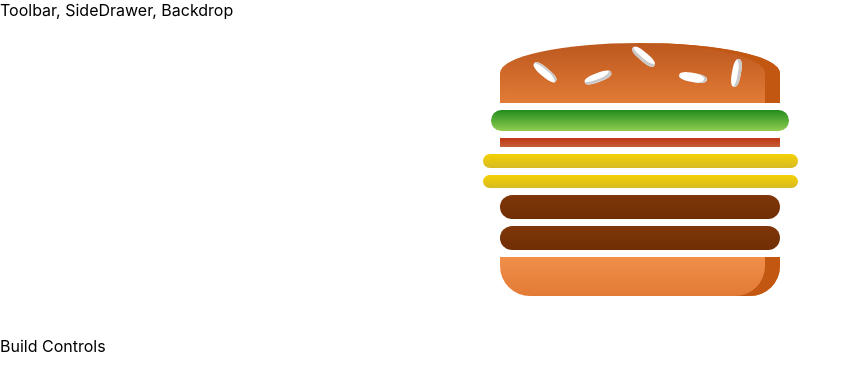
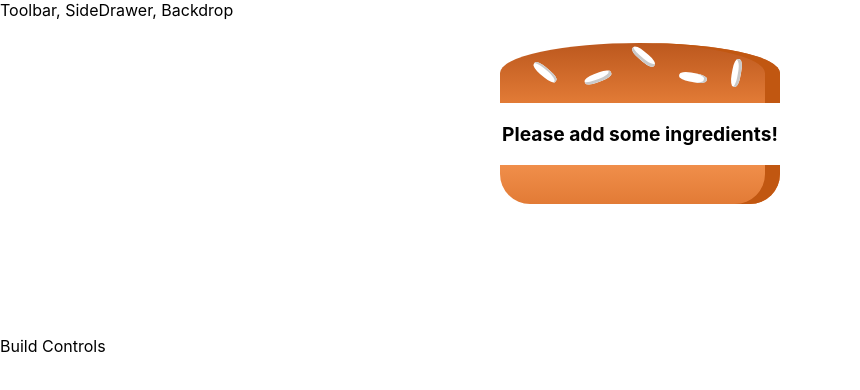
Before and after one commit to takuyaKIKUCHI99/the-burger-bilder, a React (Create React App) app: page / in a window 1280 px wide. Shown: the top 390 px of the page, without its empty margins (0-860 px from the left). Built offline with nearby package versions, Linux system fonts and the light colour scheme.

Commit message:
Message when no ingredients added

```diff
--- a/src/components/Burger/Burger.js
+++ b/src/components/Burger/Burger.js
@@ -20,7 +20,11 @@ const Burger = (props) => {
       );
     }
 
-    return burgerIngredientComponents;
+    const noIngredientMessage = <p>Please add some ingredients!</p>;
+
+    return burgerIngredientComponents.length
+      ? burgerIngredientComponents
+      : noIngredientMessage;
   };
   return (
     <div className={styles.Burger}>
--- a/src/containers/BurgerBuilder/BurgerBuilder.js
+++ b/src/containers/BurgerBuilder/BurgerBuilder.js
@@ -5,10 +5,10 @@ import Burger from '../../components/Burger/Burger';
 class BurgerBuilder extends Component {
   state = {
     ingredients: {
-      salad: 1,
-      bacon: 1,
-      cheese: 2,
-      meat: 2
+      salad: 0,
+      bacon: 0,
+      cheese: 0,
+      meat: 0
     }
   };
 
```
